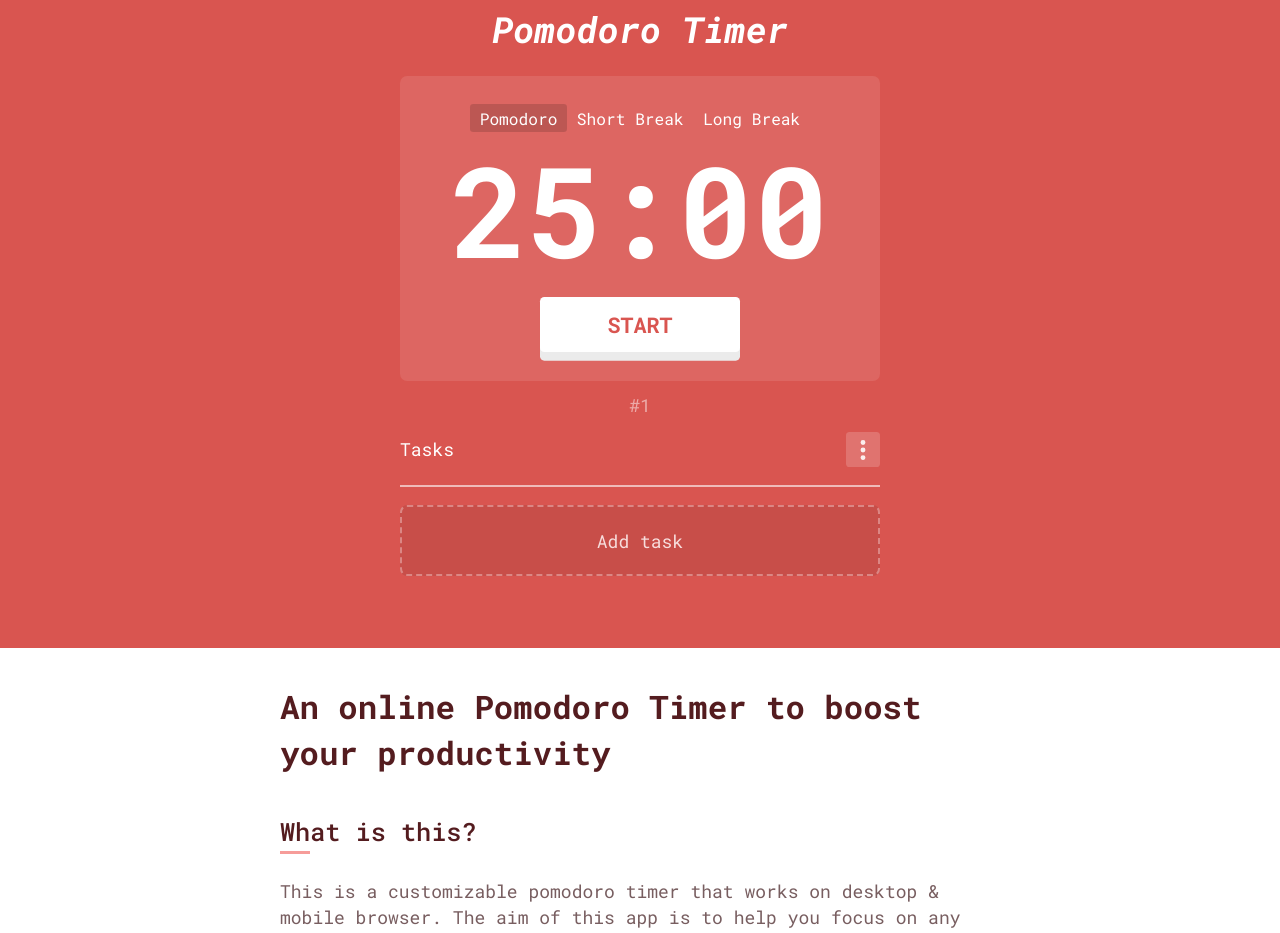
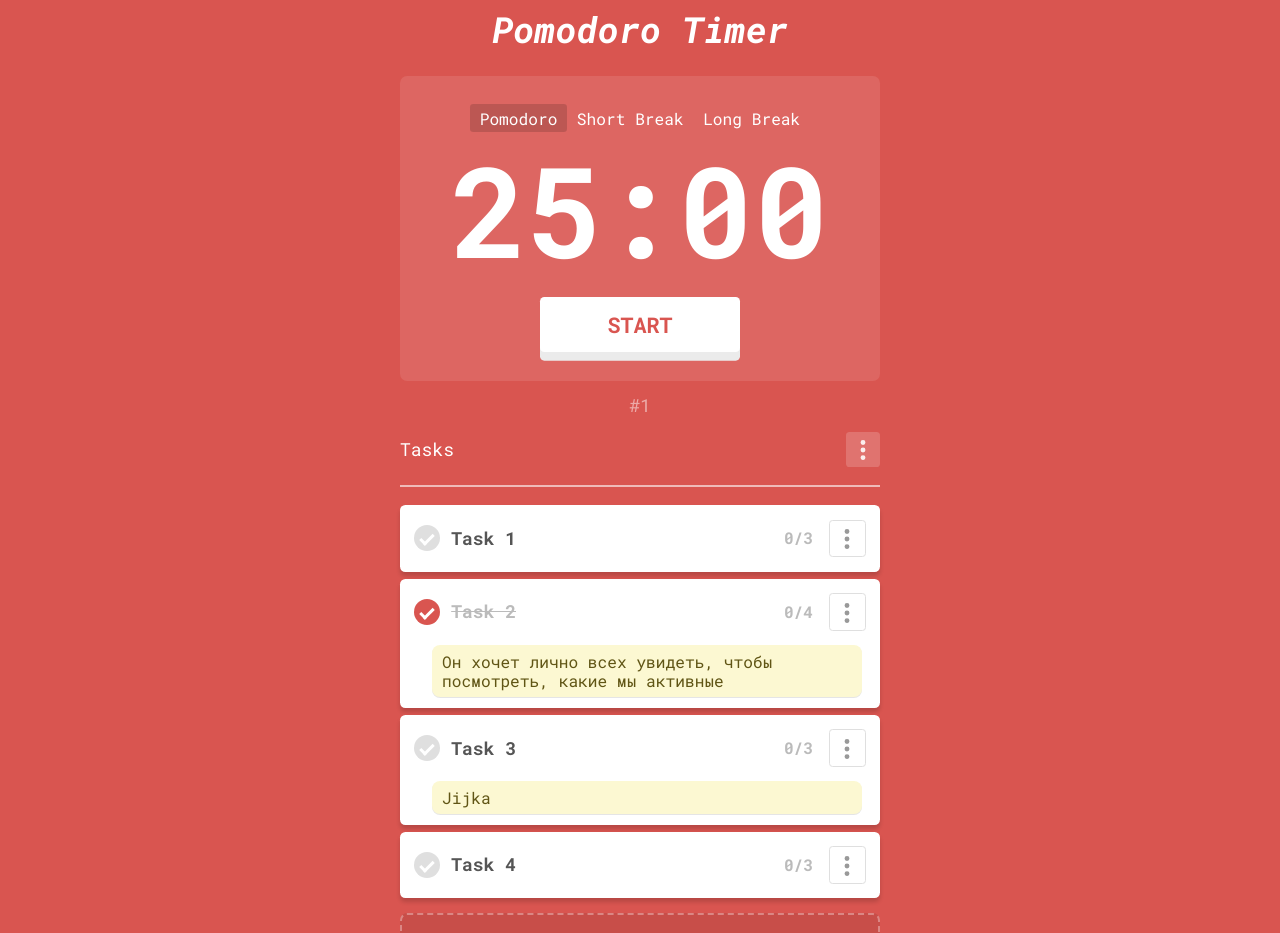
Before and after one commit to KozloffKirill/pomodoro-timer, a React (Create React App) app: page / in a window 1280 px wide. Shown: the top 933 px of the page. Built offline with nearby package versions, Linux system fonts and the light colour scheme; the HTML template or start-up script is replaced by a standard one.

Commit message:
add new "activeTask" state and action

```diff
--- a/src/contexts/TasksContext.jsx
+++ b/src/contexts/TasksContext.jsx
@@ -1,4 +1,5 @@
 import { createContext, useReducer } from "react";
+import TaskHelper from "../helpers/task.helper";
 
 const TasksReducer = (state, action) => {
    switch (action.type) {
@@ -47,13 +48,24 @@ const TasksReducer = (state, action) => {
             ...state,
             tasks: state.tasks.filter((task) => task.id !== action.payload)
          };
+      case 'SELECT_ACTIVE_TASK':
+         return {
+            ...state,
+            activeTask: action.payload
+         };
       default:
          return state;
    }
 };
 
 const tasksInitialState = {
-   tasks: []
+   tasks: [
+      { name: 'Task 1', note: '', actPomodoros: 0, estPomodoros: 3, completed: false, id: TaskHelper.getNewId() },
+      { name: 'Task 2', note: 'Он хочет лично всех увидеть, чтобы посмотреть, какие мы активные', actPomodoros: 0, estPomodoros: 4, completed: true, id: TaskHelper.getNewId() },
+      { name: 'Task 3', note: 'Jijka', actPomodoros: 0, estPomodoros: 3, completed: false, id: TaskHelper.getNewId() },
+      { name: 'Task 4', note: '', actPomodoros: 0, estPomodoros: 3, completed: false, id: TaskHelper.getNewId() },
+   ],
+   activeTask: null
 };
 
 export const TasksContext = createContext(tasksInitialState);
@@ -107,17 +119,26 @@ const TasksProvider = ({ children }) => {
       });
    }
 
+   function selectActiveTask(id) {
+      dispatch({
+         type: 'SELECT_ACTIVE_TASK',
+         payload: id
+      });
+   }
+
    // Actions end //
 
    return (
       <TasksContext.Provider value={{
          tasks: state.tasks,
+         activeTask: state.activeTask,
          clearAllTasks,
          clearCompletedTasks,
          switchTaskCompleted,
          addTask,
          editTask,
-         deleteTask
+         deleteTask,
+         selectActiveTask
       }}>
          {children}
       </TasksContext.Provider>
```
